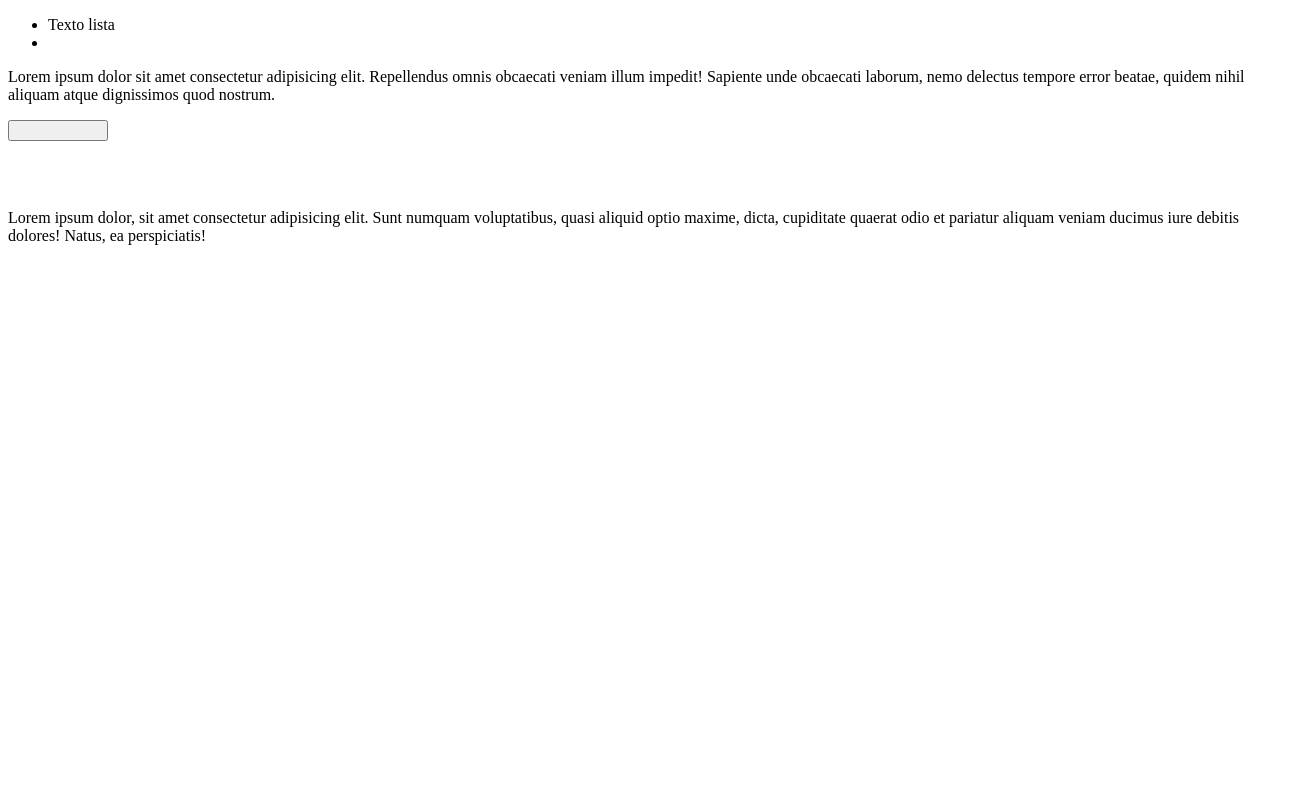
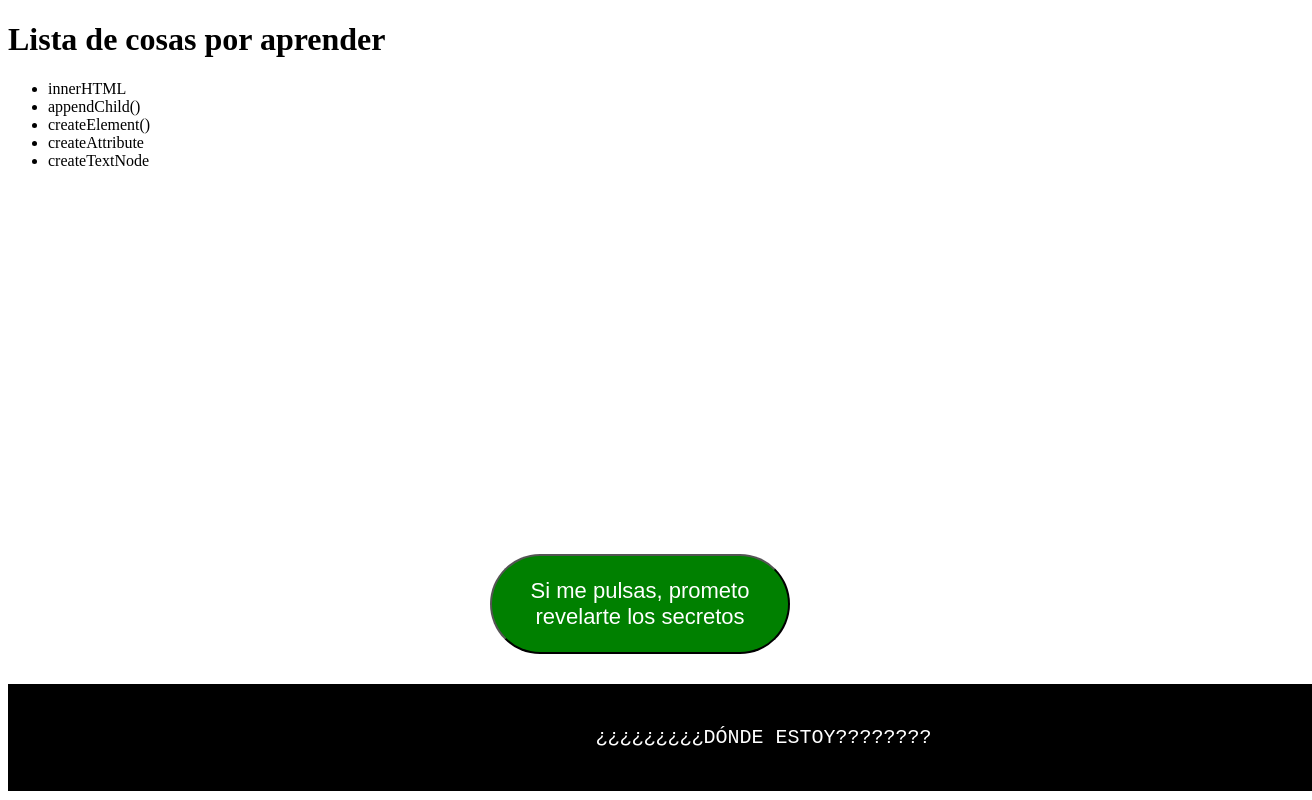
Before and after one commit to Francsy/TB011-JSDOMExercise, a plain HTML site: page index.html in a window 1280 px wide. Shown: the whole page, 1312 px wide, since content can reach past the window. Drawn offline with Linux system fonts and the light colour scheme.

Commit message:
Nueva version con todo rehecho desde cero en solitario para repasar. Incluyendo bucle for para meter varios items para la lista del ejercicio 1, metiendo más estilos y algún elemento sorpresa extra

```diff
--- a/index.html
+++ b/index.html
@@ -6,28 +6,23 @@
     <meta http-equiv="X-UA-Compatible" content="IE=edge">
     <meta name="viewport" content="width=, initial-scale=1.0">
     <title>Document</title>
-    <link href="./styles/styles.css" rel="stylesheet">
+    <link rel="stylesheet" href="styles/styles.css">
 
 </head>
 
 <body>
+
     <div id="my-div">
 
     </div>
     <div id="button-div">
-        <p id="párrafo-botón">Lorem ipsum dolor sit amet consectetur adipisicing elit. Repellendus omnis obcaecati
-            veniam illum impedit!
-            Sapiente unde obcaecati laborum, nemo delectus tempore error beatae, quidem nihil aliquam atque dignissimos
-            quod nostrum.</p>
+        <p id="párrafo-botón">LOS SECRETOS<br><img id="meme" src="/assets/meme.png" alt="aquí hay una foto que no te carga">
+        </p>
     </div>
 
     <div id="div-apariciones">
-        <p id="párrafo1">Lorem ipsum dolor sit amet, consectetur adipisicing elit. Sed
-            labore nobis aliquam hic autem, ea mollitia corporis modi vitae ab, fuga eveniet iusto soluta ullam neque
-            nam consequuntur enim? Perspiciatis.</p>
-        <p id="párrafo2">Lorem ipsum dolor, sit amet consectetur adipisicing elit. Sunt numquam voluptatibus, quasi
-            aliquid optio maxime, dicta, cupiditate quaerat odio et pariatur aliquam veniam ducimus iure debitis
-            dolores! Natus, ea perspiciatis!</p>
+        <p class="parra" id="párrafo1">¡¡¡¡¡¡AQUÍ ESTOY!!!!!</p>
+        <p class="parra" id="párrafo2">¿¿¿¿¿¿¿¿¿DÓNDE ESTOY????????</p>
     </div>
     <script src="scripts/script.js"></script>
 </body>
--- a/scripts/script.js
+++ b/scripts/script.js
@@ -1,5 +1,6 @@
+// PRIMER EJERCICIO:
 // Añadir dos elementos <li> a un <ul>, y unirlos al DOM de tu página HTML
-// 	Usar:
+// Usar:
 // 	- innerHTML
 // 	- appendChild()
 // 	- createElement()
@@ -7,52 +8,137 @@
 // 	- createTextNode()
 
 
-let element = document.getElementById("my-div");
 
-const listaDesordenada = document.createElement("ul");
-const node = document.createTextNode("Texto lista");
+//Creamos un elemento que apunta al div
+const nido1 = document.getElementById("my-div")
 
-const unidadLista = document.createElement("li");
-const unidadLista2 = document.createElement("li");
-listaDesordenada.appendChild(unidadLista);
-listaDesordenada.appendChild(unidadLista2);
-element.appendChild(listaDesordenada);
+//Creamos el título de la lista:
+const titular = document.createElement("h1")
 
-const claseLista = document.createAttribute("class");
-claseLista.value = "lista";
-listaDesordenada.setAttributeNode(claseLista);
-unidadLista.appendChild(node);
+// //Anidamos el título en el div
+nido1.appendChild(titular)
 
+// //Creamos el texto
+const textoTitular = document.createTextNode("Lista de cosas por aprender")
+
+//Anidamos el texto en el titular
+titular.appendChild(textoTitular)
+
+//Creamos un ul que está flotando
+const listaDesordenada = document.createElement("ul")
+
+// //Anidamos el ul en el div
+nido1.appendChild(listaDesordenada)
+
+
+// Y una función que crear lis con los items y los anida en el ul
+function addItems(items) {
+
+    for (let i = 0; i < items.length; i++) {
+        const li = document.createElement("li");
+        const textoLi = document.createTextNode(items[i]);
+        listaDesordenada.appendChild(li);
+        li.appendChild(textoLi);
+    }
+}
+
+//Creamos un array con las unidades de la lista e invocamos la función sobre estos
+
+const arrayItems = ['innerHTML', 'appendChild()', 'createElement()', 'createAttribute', 'createTextNode']
+addItems(arrayItems)
+
+// //Vamos a crear un attributo de clase con el valor de "lista"
+const claseDeLista = document.createAttribute("class");
+claseDeLista.value = "lista";
+// //Lo incorporamos al ul
+listaDesordenada.setAttributeNode(claseDeLista);
+
+//SEGUNDO EJERCICIO
 // Hacer un boton que esconda/enseñe el texto de un parrafo cada vez que se pulsa el mismo boton. Por defecto, el párrafo debe estar visible. Dar estilos a los elementos afectados
-const divButton = document.getElementById("button-div");
-const button = document.createElement("input")
-const tipoButton = document.createAttribute("type");
-tipoButton.value = "button";
-button.setAttributeNode(tipoButton);
-divButton.appendChild(button);
 
-button.innerHTML = "Pulsa aquí";
-button.textContent = "Haga clic aquí";
-button.style.width = "100px"
+//Creamos el botón, le añadimos el atributo type=button y lo anidamos en el segundo div (id = "button-div")
 
-button.addEventListener("click", function() {
-    if (document.getElementById("párrafo-botón").style.visibility === "visible"){
-        document.getElementById("párrafo-botón").style.visibility = "hidden";
+const nido2 = document.getElementById("button-div");
+const botón = document.createElement("button");
+const tipoBotón = document.createAttribute("type")
+tipoBotón.value = "button";
+botón.setAttributeNode(tipoBotón)
+nido2.appendChild(botón)
+
+//Estilizamos el botón y su div y le añadimos texto
+botón.style.width = "300px";
+botón.style.height = "100px";
+botón.style.textAlign = "justify"
+botón.style.backgroundColor = "green"
+botón.style.color = "white"
+botón.style.textAlign = "center"
+botón.style.fontSize = "22px";
+botón.style.borderRadius = "150px"
+nido2.style.fontSize = "22px";
+nido2.style.margin = "30px";
+nido2.style.textAlign= "center";
+
+const textoEnBotón = document.createTextNode("Si me pulsas, prometo revelarte los secretos")
+botón.appendChild(textoEnBotón)
+const texto2Botón = document.createTextNode("Venga, pulsa otra vez para enseñarme la puerta")
+
+//Creamos la variable párrafo y la ocultamos
+
+const párrafo = document.getElementById("párrafo-botón");
+párrafo.style.visibility = "hidden"
+
+//creamos el event onclick:
+botón.onclick = function() {
+    if (párrafo.style.visibility !== "visible") {
+        párrafo.style.visibility = "visible"
+        botón.replaceChild(texto2Botón, textoEnBotón)
+        botón.style.backgroundColor = "#8B0000"
+
     } else {
-        document.getElementById("párrafo-botón").style.visibility = "visible";
+        párrafo.style.visibility = "hidden";
+        botón.replaceChild(textoEnBotón, texto2Botón)
+        botón.style.backgroundColor = "green"
     }
+}
 
-})
-
+// TERCER EJERCICIO
 // Hacer que con onmouseover, se muestre un parrafo escondido, cuando pases el raton sobre el otro parrafo. Dar estilos a los elementos afectados
 
-const parrafo1 = document.getElementById("párrafo1");
-parrafo1.style.visibility = "hidden";
-const parrafo2 = document.getElementById("párrafo2");
+const párrafoOculto = document.querySelector("#párrafo1");
+const párrafoVisible = document.querySelector("#párrafo2");
 
-párrafo2.onmouseover = function() {
-    parrafo1.style.visibility = "visible";
-};
-párrafo2.onmouseout = function() {
-    parrafo1.style.visibility = "hidden";
-};
+párrafoOculto.style.visibility = "hidden"
+
+document.querySelector("#párrafo2").onmouseover = function() {
+    párrafoOculto.style.visibility = "visible"
+}
+document.querySelector("#párrafo2").onmouseout = function() {
+    párrafoOculto.style.visibility = "hidden"
+}
+
+
+//Le damos unos estilos al div y a los dos párrafos
+
+const nido3 = document.getElementById("div-apariciones");
+nido3.style.display = "flex";
+nido3.style.flexDirection = "row";
+nido3.style.flexWrap = "wrap";
+nido3.style.justifyContent = "space-around";
+nido3.style.alignItems = "flex-end"
+nido3.style.alingnContent = "flex-end"
+nido3.style.width = "100%";
+nido3.style.backgroundColor = "black"
+nido3.style.padding = "20px"
+
+
+párrafoOculto.style.color = "red"
+párrafoOculto.style.fontsize = "20px"
+párrafoOculto.style.margin = "20px"
+párrafoOculto.style.flex = "1 0 auto"
+párrafoOculto.style.fontFamily = "Verdana"
+
+párrafoVisible.style.color = "white"
+párrafoVisible.style.fontSize = "20px"
+párrafoVisible.style.margin = "22px"
+párrafoVisible.style.flex = "1 0 auto"
+párrafoVisible.style.fontFamily = "Courier New, Verdana"
--- a/styles/styles.css
+++ b/styles/styles.css
@@ -0,0 +1,4 @@
+#meme {
+
+    max-width: 300px;
+}
```
Also changed, not shown: assets/meme.png (added).
